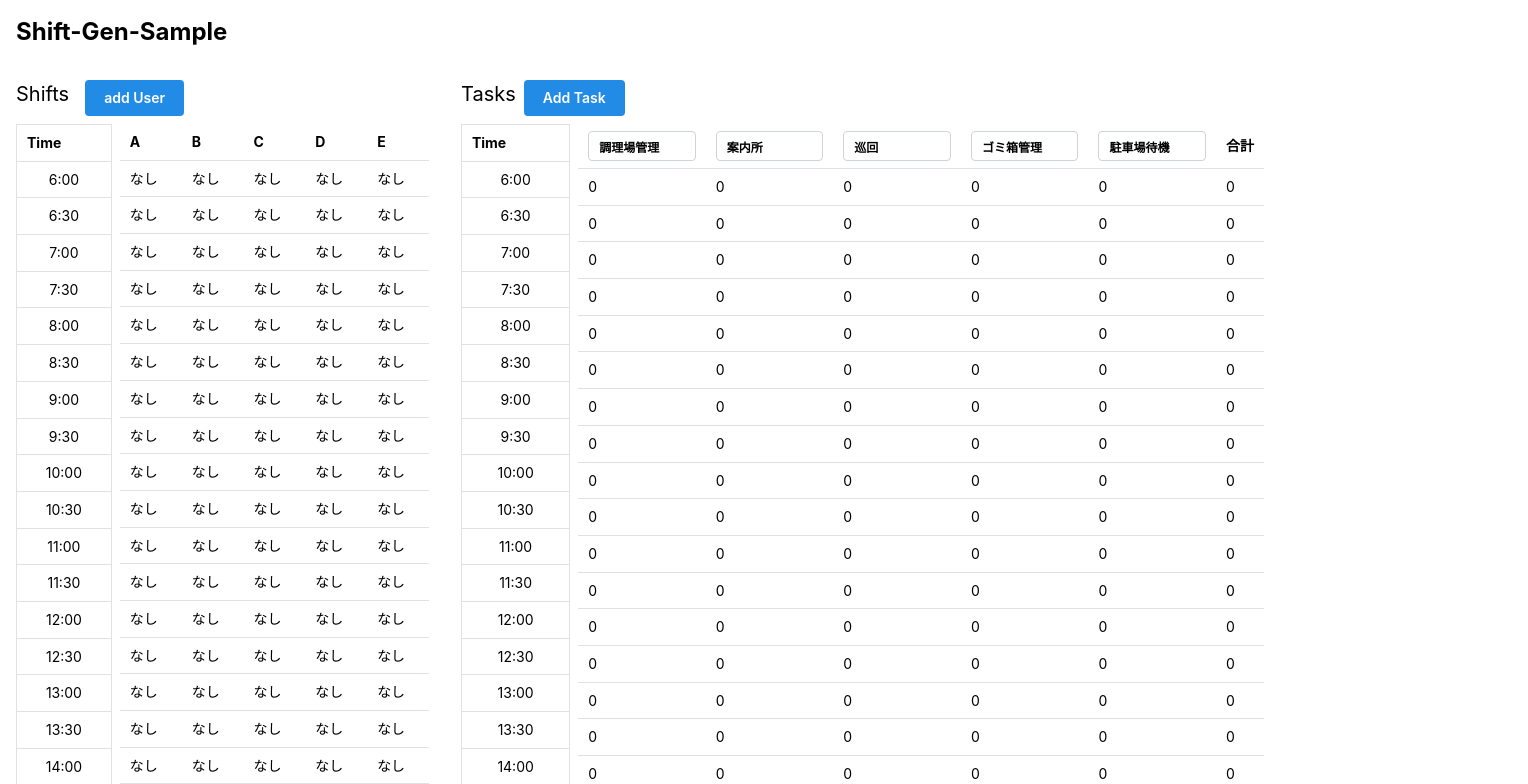
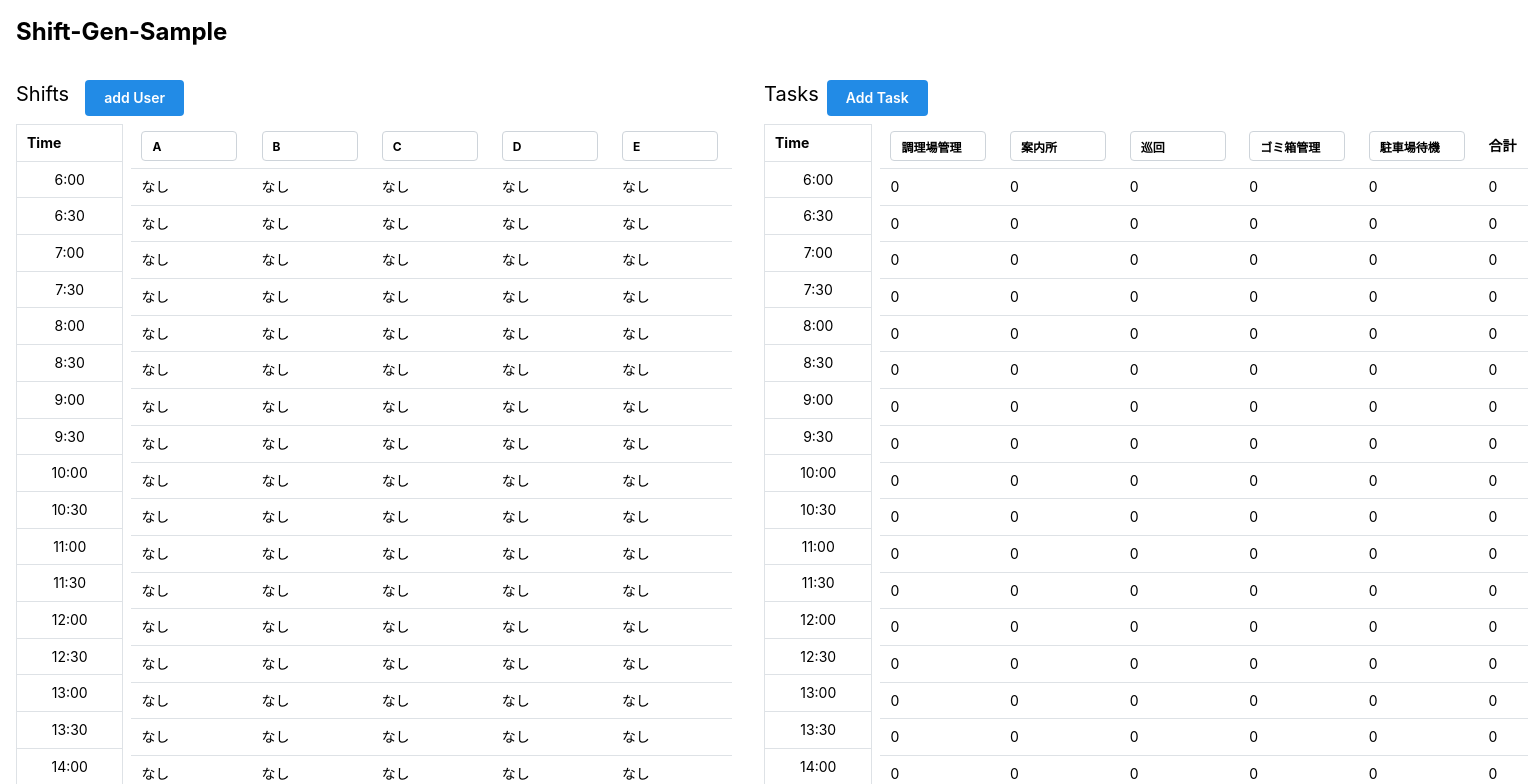
Before and after one commit to imaimai17468/shift-gen-sample, a Next.js app: page / in a window 1280 px wide. Shown: the top 784 px of the page, 1528 px wide, since content can reach past the window. Built offline with nearby package versions, Linux system fonts and the light colour scheme.

Commit message:
feat: Add input field for user name in ShiftTable and TaskTable

```diff
--- a/src/components/common/ShiftTable/ShiftTable.tsx
+++ b/src/components/common/ShiftTable/ShiftTable.tsx
@@ -2,9 +2,8 @@ import { TimeTable } from "../TimeTable";
 import { UserTimelines } from "@/types/UserTimelines";
 import { genDefaultUserTimelines } from "@/utils/genDefaultUserTimelines";
 import { useState, useMemo } from "react";
-import { Table } from "@mantine/core";
+import { Table, Button, Input } from "@mantine/core";
 import { SHIFT_TIMES } from "@/constants/ShiftTimes";
-import { Button } from "@mantine/core";
 
 export const ShiftTable = () => {
   const [userTimelines, setUserTimelines] = useState<UserTimelines>(
@@ -49,7 +48,25 @@ export const ShiftTable = () => {
             <Table.Tr>
               {userNames.map((userName) => (
                 <Table.Th key={userName} className="whitespace-nowrap">
-                  {userName}
+                  <Input
+                    size="xs"
+                    className="w-24"
+                    defaultValue={userName}
+                    onChange={(event) => {
+                      const newUserName = event.currentTarget.value;
+                      setUserTimelines((prev) => {
+                        return prev.map((timeline) => {
+                          if (timeline.user === userName) {
+                            return {
+                              ...timeline,
+                              user: newUserName,
+                            };
+                          }
+                          return timeline;
+                        });
+                      });
+                    }}
+                  />
                 </Table.Th>
               ))}
             </Table.Tr>
--- a/src/components/common/TaskTable/TaskTable.tsx
+++ b/src/components/common/TaskTable/TaskTable.tsx
@@ -52,6 +52,7 @@ export const TaskTable = () => {
                 <Table.Th key={TaskName} className="whitespace-nowrap">
                   <Input
                     size="xs"
+                    className="w-24"
                     defaultValue={TaskName}
                     onChange={(event) => {
                       const newTaskName = event.currentTarget.value;
```
